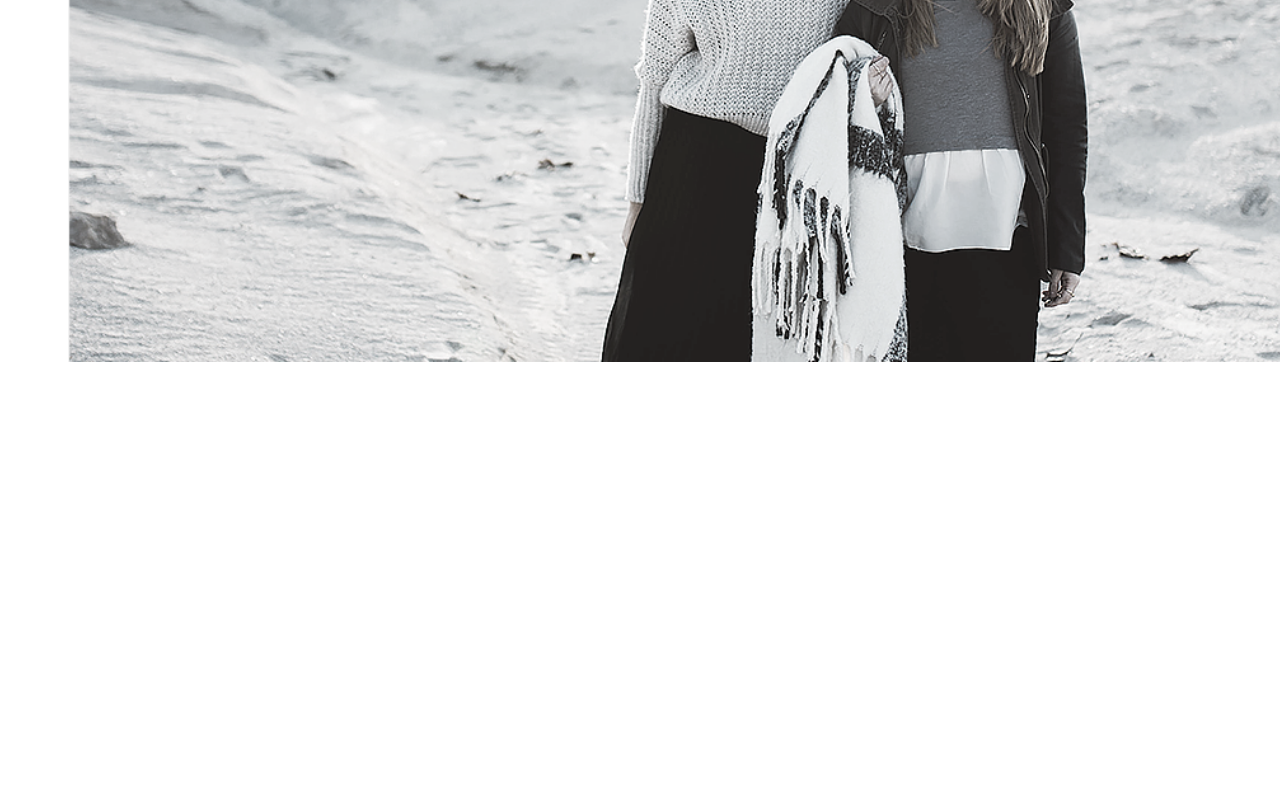
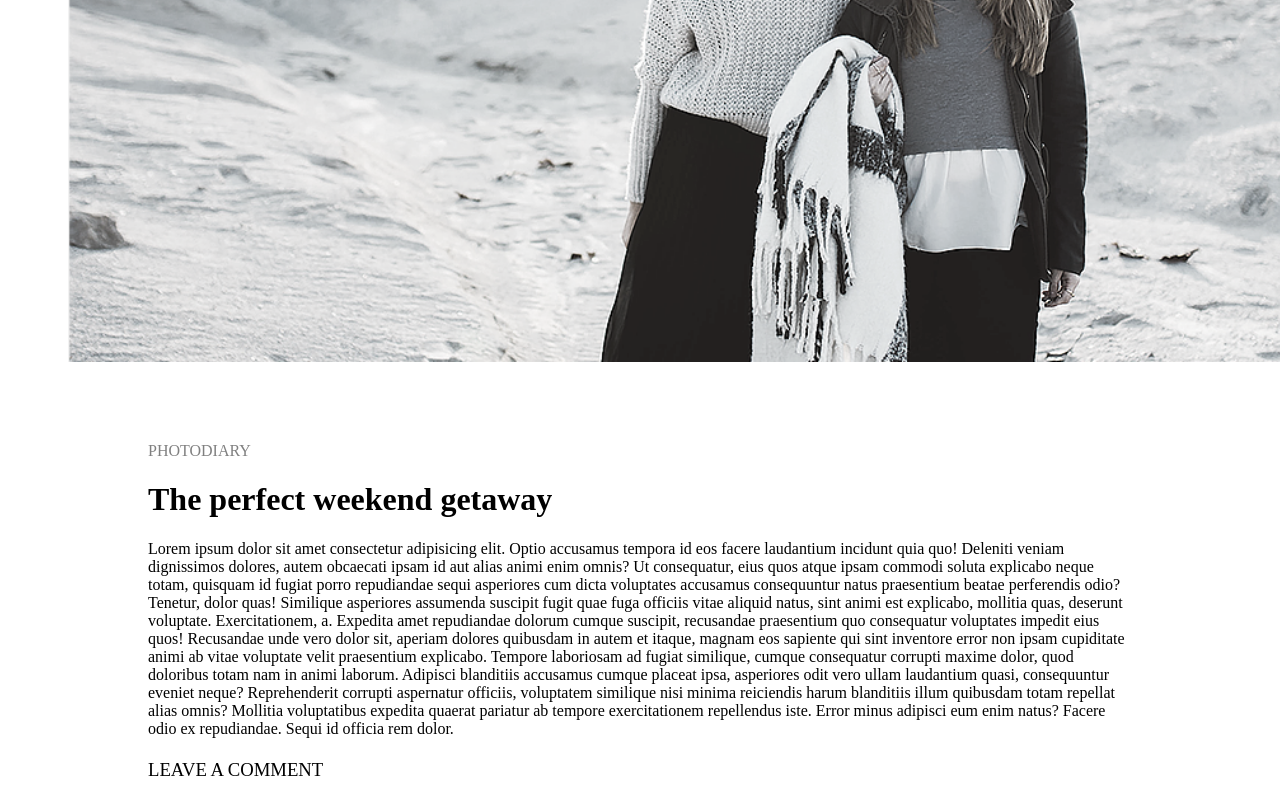
Before and after one commit to roman123org/Minomo, a plain HTML site: page index.html in a window 1280 px wide. Shown: the part 373-1173 px from the top of the page. Before the commit the page ends 800 px from the top, so only its background shows below. Drawn offline with Linux system fonts and the light colour scheme.

Commit message:
add container1

```diff
--- a/index.html
+++ b/index.html
@@ -1,11 +1,13 @@
 <!DOCTYPE html>
 <html lang="en">
+
 <head>
     <meta charset="UTF-8">
     <meta name="viewport" content="width=device-width, initial-scale=1.0">
     <title>Document</title>
     <link rel="stylesheet" href="./style.css">
 </head>
+
 <body>
     <header>
         <div class="header">
@@ -15,8 +17,33 @@
                 <a href="#">PHOTODIARY</a>
                 <a href="#">MUSIC</a>
                 <a href="#">TRAVEL</a>
-        </nav></div>
+            </nav>
+        </div>
         <img src="./img/image.png" alt="">
     </header>
+    <main>
+        <div class="container1">
+            <p style="color: gray;">PHOTODIARY</p>
+            <h1>The perfect weekend getaway</h1>
+            <h4>Lorem ipsum dolor sit amet consectetur adipisicing elit. Optio accusamus tempora id eos facere
+                laudantium incidunt quia quo! Deleniti veniam dignissimos dolores, autem obcaecati ipsam id aut alias
+                animi enim omnis? Ut consequatur, eius quos atque ipsam commodi soluta explicabo neque totam, quisquam
+                id fugiat porro repudiandae sequi asperiores cum dicta voluptates accusamus consequuntur natus
+                praesentium beatae perferendis odio? Tenetur, dolor quas! Similique asperiores assumenda suscipit fugit
+                quae fuga officiis vitae aliquid natus, sint animi est explicabo, mollitia quas, deserunt voluptate.
+                Exercitationem, a. Expedita amet repudiandae dolorum cumque suscipit, recusandae praesentium quo
+                consequatur voluptates impedit eius quos! Recusandae unde vero dolor sit, aperiam dolores quibusdam in
+                autem et itaque, magnam eos sapiente qui sint inventore error non ipsam cupiditate animi ab vitae
+                voluptate velit praesentium explicabo. Tempore laboriosam ad fugiat similique, cumque consequatur
+                corrupti maxime dolor, quod doloribus totam nam in animi laborum. Adipisci blanditiis accusamus cumque
+                placeat ipsa, asperiores odit vero ullam laudantium quasi, consequuntur eveniet neque? Reprehenderit
+                corrupti aspernatur officiis, voluptatem similique nisi minima reiciendis harum blanditiis illum
+                quibusdam totam repellat alias omnis? Mollitia voluptatibus expedita quaerat pariatur ab tempore
+                exercitationem repellendus iste. Error minus adipisci eum enim natus? Facere odio ex repudiandae. Sequi
+                id officia rem dolor.</h4>
+            <h3>LEAVE A COMMENT</h3>
+        </div>
+    </main>
 </body>
+
 </html>
--- a/style.css
+++ b/style.css
@@ -1,20 +1,35 @@
-.header{
+.header {
     display: flex;
     padding-left: 60px;
 }
-nav{
+
+nav {
     display: flex;
     padding: 30px;
 }
-nav>a:first-child{
+
+nav>a:first-child {
     margin-left: 600px;
 }
-nav>a{
+
+nav>a {
     margin-left: 100px;
     text-decoration: none;
     color: black;
 }
-header>img{
+
+header>img {
     padding-left: 60px;
     width: 1350px;
 }
+
+.container1 {
+    padding-top: 60px;
+    padding-left: 140px;
+    padding-right: 140px;
+}
+
+.container1>h3,
+h4 {
+    font-weight: normal;
+}
```
Lines whose indentation alone changed are shown as unchanged.
